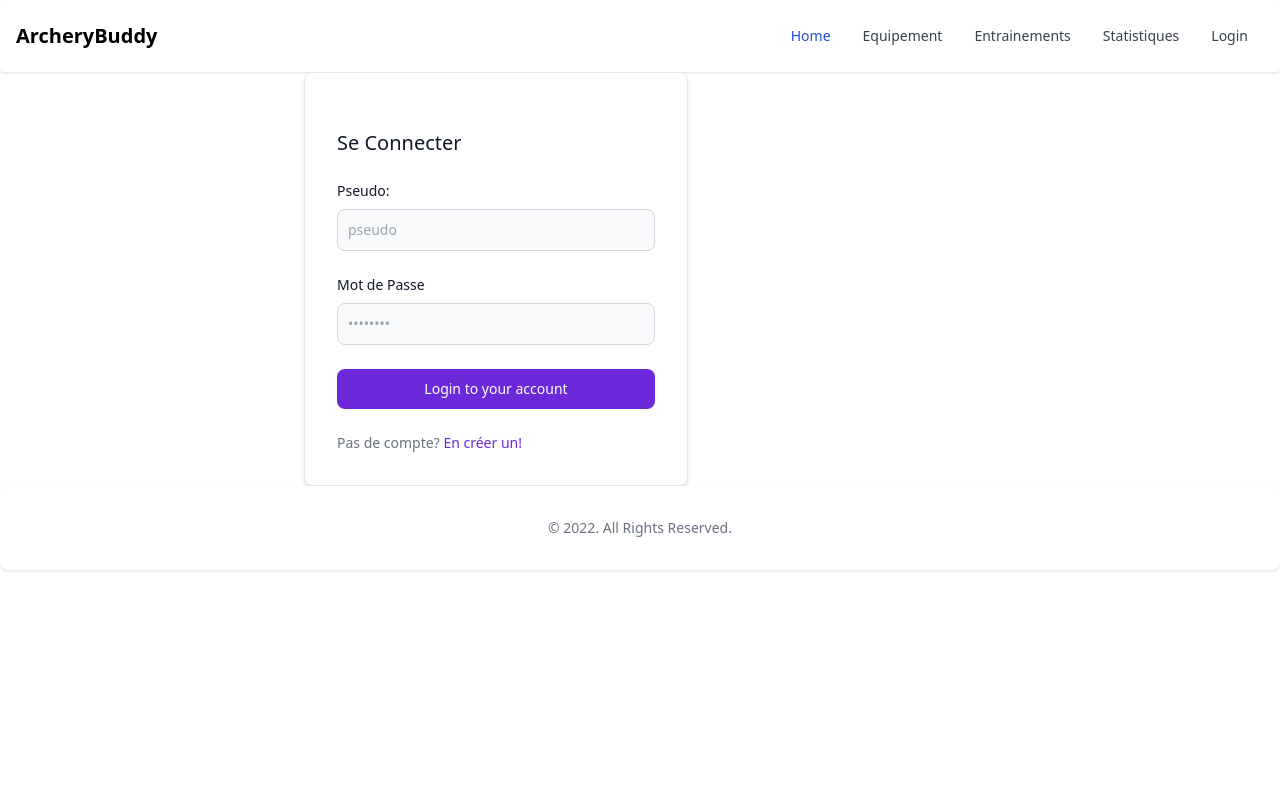
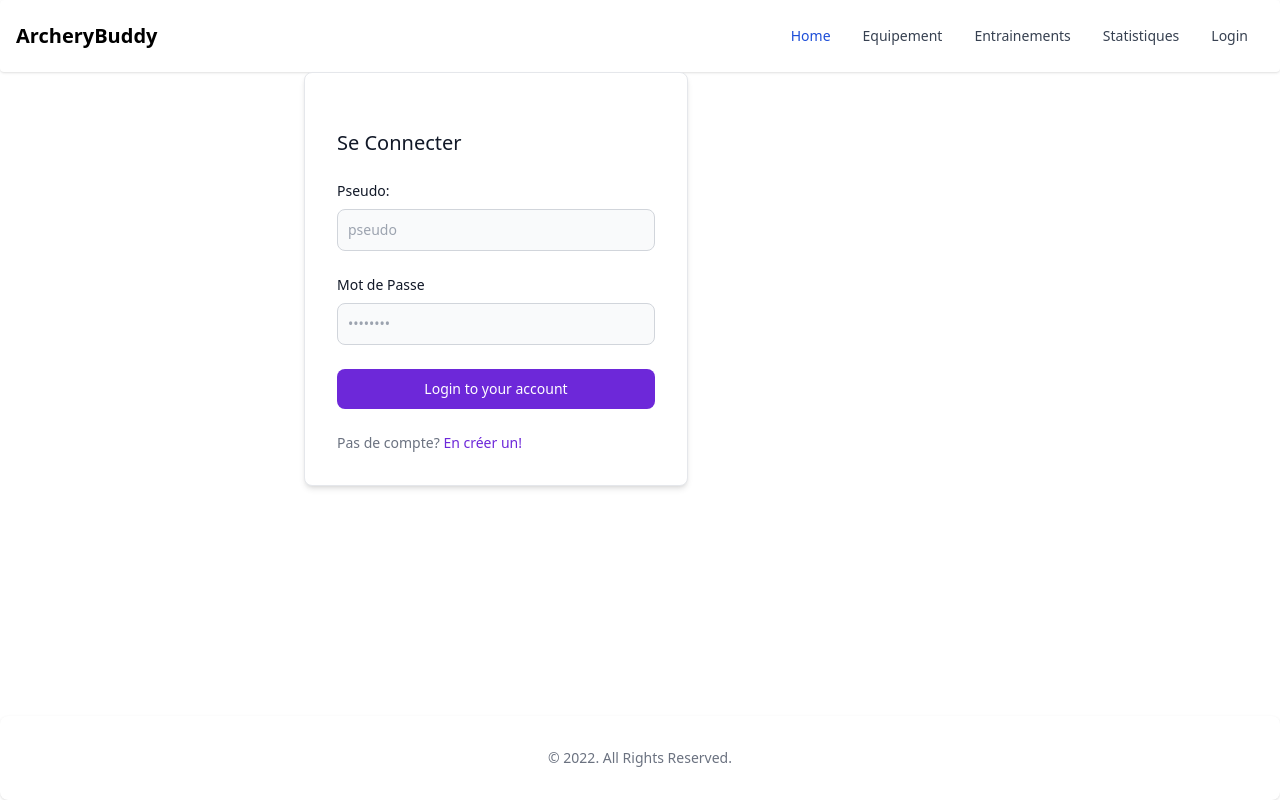
Before and after one commit to remace/OC-P13_Archery_Buddy, a Django app: page /user/login/ in a window 1280 px wide. Run offline with Django 4.2, Linux system fonts and the light colour scheme; some libraries are stand-ins or nearby versions.

Commit message:
💄 base layout improvement
refers #32

```diff
--- a/ArcheryBuddy/core/templates/core/base.html
+++ b/ArcheryBuddy/core/templates/core/base.html
@@ -15,8 +15,9 @@
               href="{% static 'core/image/icon/logo.png' %}">
         {% tailwind_css %}
     </head>
-    <body>
-        {% include "core/header_menu.html" %}
+    <body class="min-h-screen flex flex-col">
+        <div class="shrink-0 grow-0">{% include "core/header_menu.html" %}</div>
+        <div class="shrink-0 grow">
             {% if messages %}
                 {% for message in messages %}
                     {% if message.tags == "error" %}
@@ -115,7 +116,8 @@
             {% endif %}
             {% block content %}
             {% endblock content %}
-        {% include "core/footer.html" %}
+        </div>
+        <div class="shrink-0 grow-0">{% include "core/footer.html" %}</div>
         <script src="https://unpkg.com/flowbite@1.5.3/dist/flowbite.js" defer></script>
     </body>
 </html>
```
Lines whose indentation alone changed are shown as unchanged.
